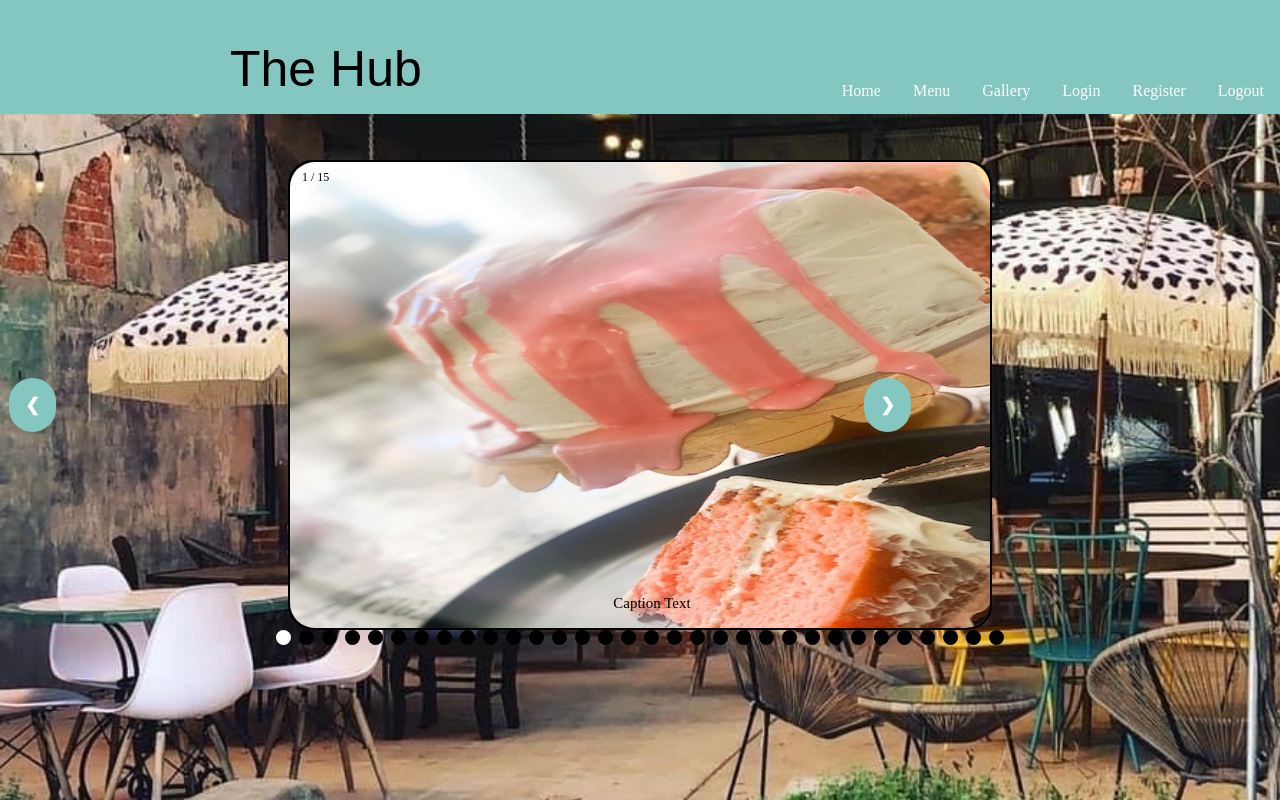
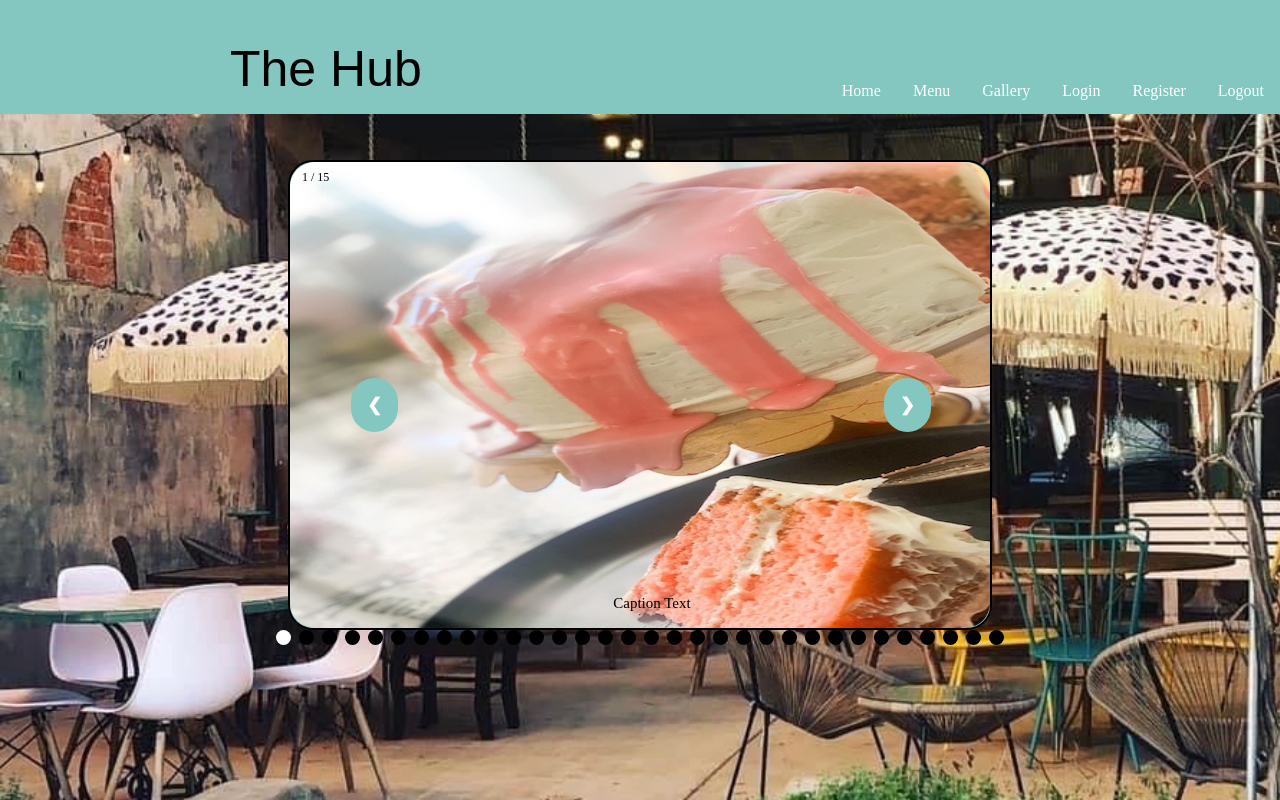
Before and after one commit to makylaperson43/Capstone, a Django app: page /gallery/ in a window 1280 px wide. Run offline with Django 3.2, Linux system fonts and the light colour scheme; parts of the project's set-up code (start-up, migrations or seed data) failed here and were passed over.

Commit message:
Merge branch 'main' of https://github.com/makylaperson43/Capstone

```diff
--- a/HUB/static/styles.css
+++ b/HUB/static/styles.css
@@ -49,6 +49,7 @@ a {
 
 .facebookImage {
   height: 4.5em;
+  width: 7em;
   margin-left: 8em;
   margin-bottom: -1em;
 }
@@ -82,7 +83,6 @@ a {
   padding: 10px;
   margin-top: 200px;
 }
-<<<<<<< HEAD
 .mySlides {
   display: none;
 }
@@ -95,14 +95,18 @@ img {
 
 .slideshow-container {
   max-width: 700px;
-  max-height: 466px;
-
+  max-height: 200em;
+  background-color: #83c7c0;
   margin-left: auto;
   margin-right: auto;
   position: relative;
   margin-top: 10em;
   border: solid 2px black;
   border-radius: 25px;
+}
+
+.galleryimg {
+  height: 50em;
 }
 
 .prev,
@@ -123,8 +127,11 @@ img {
   user-select: none;
 }
 
+.prev {
+  left: 19em;
+}
 .next {
-  right: 20.5em;
+  right: 19.4em;
 }
 
 .prev:hover,
@@ -188,9 +195,10 @@ img {
   to {
     opacity: 1;
   }
-=======
+}
 
-/* cart prototype stuff */
+/*Cart Prototype stuff*/
+
 .row {
   margin: 2em;
 }
@@ -203,5 +211,4 @@ img {
   margin: 2em;
   padding: 10px;
   border-radius: 20px;
->>>>>>> 49950a7221c1002da5e6c5f7dc0d1806d59e5073
 }
--- a/HUB/templates/gallery.html
+++ b/HUB/templates/gallery.html
@@ -3,18 +3,18 @@
 <div class="slideshow-container">
   <div class="mySlides fade">
     <div class="numbertext">1 / 15</div>
-    <img class="galleryimg" src="/static/images/pics/cake1.JPG" />
+    <img src="/static/images/pics/cake1.JPG" />
     <div class="text">Caption Text</div>
   </div>
 
   <div class="mySlides fade">
     <div class="numbertext">2 / 15</div>
-    <img class="galleryimg" src="/static/images/pics/cake2.JPG" />
+    <img src="/static/images/pics/cake2.JPG" />
     <div class="text">Caption Text</div>
   </div>
   <div class="mySlides fade">
     <div class="numbertext">3 / 15</div>
-    <img class="galleryimg" src="/static/images/pics/chickensalad1.JPG" />
+    <img src="/static/images/pics/chickensalad1.JPG" />
     <div class="text">Caption Text</div>
   </div>
   <div class="mySlides fade">
@@ -49,7 +49,7 @@
   </div>
   <div class="mySlides fade">
     <div class="numbertext">10 / 15</div>
-    <img class="galleryimg" src="/static/images/pics/cookies3.JPG" />
+    <img src="/static/images/pics/cookies3.JPG" />
     <div class="text">Caption Text</div>
   </div>
   <div class="mySlides fade">
@@ -64,17 +64,17 @@
   </div>
   <div class="mySlides fade">
     <div class="numbertext">13 / 15</div>
-    <img class="galleryimg" src="/static/images/pics/cr3.JPG" />
+    <img class="galleryimg" rc="/static/images/pics/cr3.JPG" />
     <div class="text">Caption Text</div>
   </div>
   <div class="mySlides fade">
     <div class="numbertext">14 / 15</div>
-    <img class="galleryimg" src="/static/images/pics/cr4.JPG" />
+    <img src="/static/images/pics/cr4.JPG" />
     <div class="text">Caption Text</div>
   </div>
   <div class="mySlides fade">
     <div class="numbertext">15 / 15</div>
-    <img class="galleryimg" src="/static/images/pics/cr5.JPG" />
+    <img src="/static/images/pics/cr5.JPG" />
     <div class="text">Caption Text</div>
   </div>
   <div class="mySlides fade">
@@ -109,12 +109,12 @@
   </div>
   <div class="mySlides fade">
     <div class="numbertext">22 / 15</div>
-    <img class="galleryimg" src="/static/images/pics/pastries5.JPG" />
+    <img src="/static/images/pics/pastries5.JPG" />
     <div class="text">Caption Text</div>
   </div>
   <div class="mySlides fade">
     <div class="numbertext">23 / 15</div>
-    <img class="galleryimg" src="/static/images/pics/quasadilla1.JPG" />
+    <img src="/static/images/pics/quasadilla1.JPG" />
     <div class="text">Caption Text</div>
   </div>
   <div class="mySlides fade">
@@ -124,17 +124,17 @@
   </div>
   <div class="mySlides fade">
     <div class="numbertext">25 / 15</div>
-    <img class="galleryimg" src="/static/images/pics/quiche2.JPG" />
+    <img src="/static/images/pics/quiche2.JPG" />
     <div class="text">Caption Text</div>
   </div>
   <div class="mySlides fade">
     <div class="numbertext">26 / 15</div>
-    <img class="galleryimg" src="/static/images/pics/salad1.JPG" />
+    <img src="/static/images/pics/salad1.JPG" />
     <div class="text">Caption Text</div>
   </div>
   <div class="mySlides fade">
     <div class="numbertext">27 / 15</div>
-    <img class="galleryimg" src="/static/images/pics/sandwich1.JPG" />
+    <img src="/static/images/pics/sandwich1.JPG" />
     <div class="text">Caption Text</div>
   </div>
   <div class="mySlides fade">
@@ -144,7 +144,7 @@
   </div>
   <div class="mySlides fade">
     <div class="numbertext">29 / 15</div>
-    <img class="galleryimg" src="/static/images/pics/sandwich3.JPG" />
+    <img src="/static/images/pics/sandwich3.JPG" />
     <div class="text">Caption Text</div>
   </div>
   <div class="mySlides fade">
@@ -154,7 +154,7 @@
   </div>
   <div class="mySlides fade">
     <div class="numbertext">31 / 15</div>
-    <img class="galleryimg" src="/static/images/pics/sandwich5.JPG" />
+    <img src="/static/images/pics/sandwich5.JPG" />
     <div class="text">Caption Text</div>
   </div>
   <div class="mySlides fade">
```
